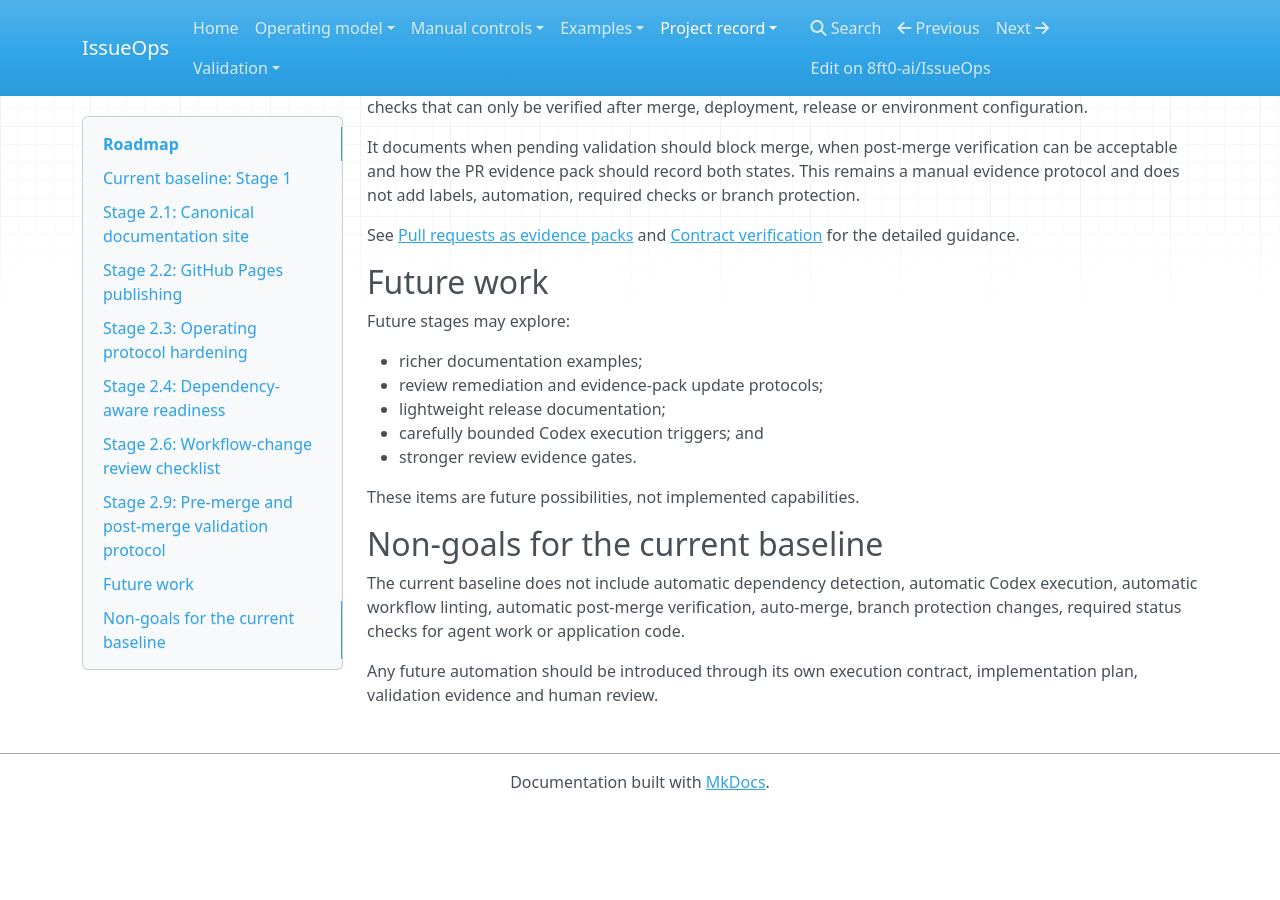
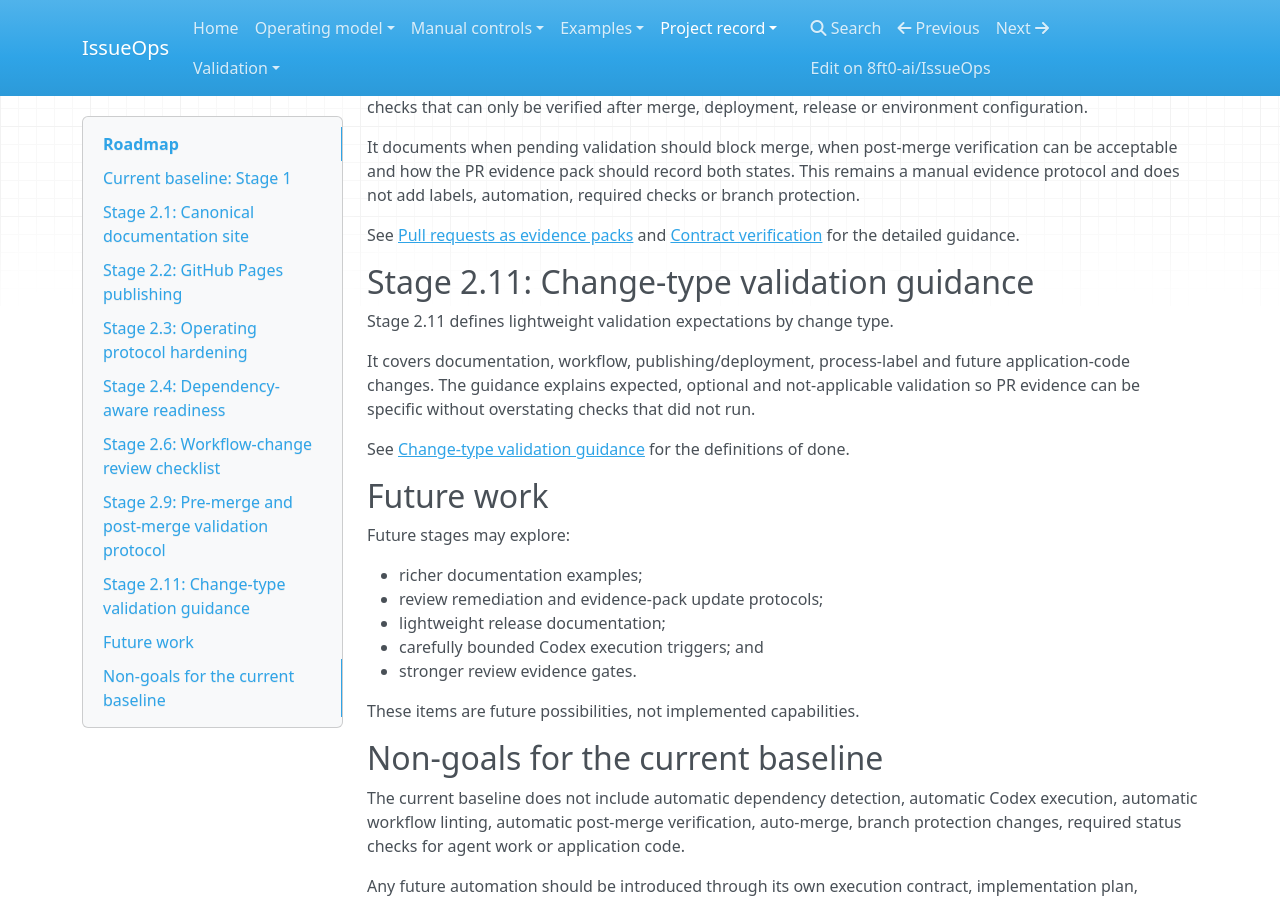
Before and after one commit to 8ft0-ai/IssueOps, an MkDocs documentation site: the page built from docs/roadmap.md, in a window 1280 px wide and 900 px high, scrolled down 1707 px. Built offline with MkDocs 1.6.1, drawn with Linux system fonts in a browser that asks for light colours; nearby versions of some CDN libraries; before the commit the page ends 2517 px from its top, so only the background shows below that.

Commit message:
Record Stage 2.11 change-type validation

```diff
--- a/docs/roadmap.md
+++ b/docs/roadmap.md
@@ -66,6 +66,14 @@ It documents when pending validation should block merge, when post-merge verific
 
 See [Pull requests as evidence packs](pr-evidence-packs.md#validation-status) and [Contract verification](contract-verification.md#pre-merge-versus-post-merge-checks) for the detailed guidance.
 
+## Stage 2.11: Change-type validation guidance
+
+Stage 2.11 defines lightweight validation expectations by change type.
+
+It covers documentation, workflow, publishing/deployment, process-label and future application-code changes. The guidance explains expected, optional and not-applicable validation so PR evidence can be specific without overstating checks that did not run.
+
+See [Change-type validation guidance](change-type-validation.md) for the definitions of done.
+
 ## Future work
 
 Future stages may explore:
```
